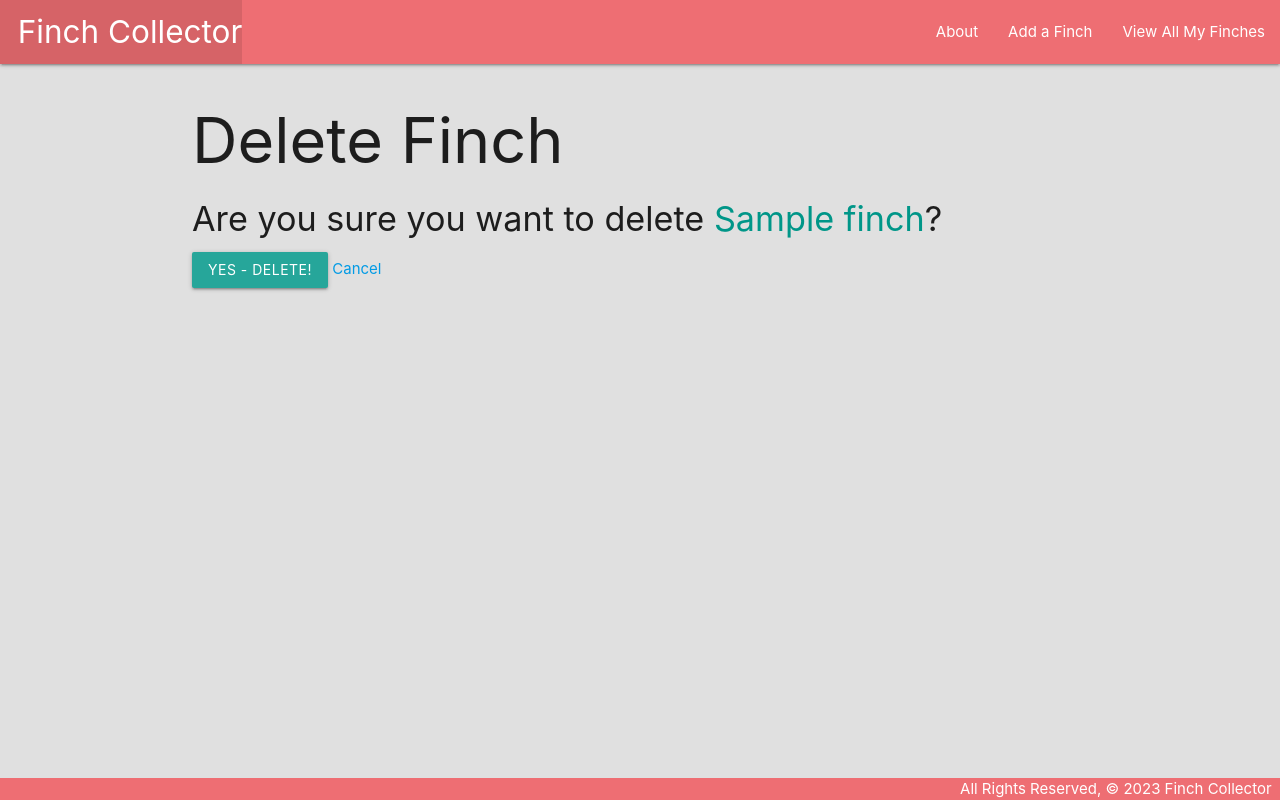
After one commit to tthephas/Finch-Collector-Deliverable-SEI, a Django app: page /finches/1/delete/ in a window 1280 px wide. The commit adds this page. Run offline with Django 4.2, Linux system fonts and the light colour scheme; tables that the repository leaves empty hold one stand-in row (values such as "Sample post").

Commit message:
delete done

```diff
--- a/main_app/static/css/style.css
+++ b/main_app/static/css/style.css
@@ -2,7 +2,7 @@ body {
     display: flex;
     min-height: 100vh;
     flex-direction: column;
-    background-color: rgb(195, 194, 194);
+    background-color: rgb(224, 224, 224);
 }
 
 .card {
--- a/main_app/templates/base.html
+++ b/main_app/templates/base.html
@@ -18,7 +18,7 @@
         </ul>
         <ul class="right">
           <li><a href="{% url 'about' %}">About</a></li>
-          li><a href="{% url 'finches_create' %}">Add a Finch</a></li>
+          <li><a href="{% url 'finches_create' %}">Add a Finch</a></li>
           <li><a href="{% url 'index' %}">View All My Finches</a></li>
         </ul>
       </div>
--- a/main_app/templates/finches/detail.html
+++ b/main_app/templates/finches/detail.html
@@ -14,6 +14,10 @@
             <p>Age: Baby</p>
             {% endif %}
         </div>
+        <div class="card-action">
+            <a href="{% url 'finches_update' finch.id %}">Edit</a>
+            <a href="{% url 'finches_delete' finch.id %}">Delete</a>
+          </div>
     </div>
 
 {% endblock %}
--- /dev/null
+++ b/main_app/templates/main_app/finch_confirm_delete.html
@@ -0,0 +1,13 @@
+{% extends 'base.html' %}
+
+{% block content %}
+  <h1>Delete Finch</h1>
+
+  <h4>Are you sure you want to delete <span class="teal-text">{{ object.name }}</span>?</h4>
+
+  <form action="" method="POST">
+    {% csrf_token %}
+    <input type="submit" value="Yes - Delete!" class="btn">
+    <a href="{% url 'detail' finch.id %}">Cancel</a>
+  </form>
+{% endblock %}
--- a/main_app/urls.py
+++ b/main_app/urls.py
@@ -6,6 +6,8 @@ urlpatterns = [
     path('about/', views.about, name='about'),
     path('finches/', views.finches_index, name='index'),
     path('finches/create/', views.FinchCreate.as_view(), name='finches_create'),
+    path('finches/<int:pk>/update/', views.FinchUpdate.as_view(), name='finches_update'),
+    path('finches/<int:pk>/delete/', views.FinchDelete.as_view(), name='finches_delete'),
     path('finches/<int:finch_id>/', views.finches_detail, name='detail'),
 
 ]
--- a/main_app/views.py
+++ b/main_app/views.py
@@ -1,5 +1,5 @@
 from django.shortcuts import render
-from django.views.generic.edit import CreateView
+from django.views.generic.edit import CreateView, UpdateView, DeleteView
 
 from .models import Finch
 
@@ -33,3 +33,12 @@ def finches_detail(request, finch_id):
 class FinchCreate(CreateView):
   model = Finch
   fields = '__all__'
+
+class FinchUpdate(UpdateView):
+  model = Finch
+
+  fields = ['color', 'description', 'age']
+
+class FinchDelete(DeleteView):
+  model = Finch
+  success_url = '/finches'
```
Also changed, not shown: main_app/templates/main_app/finch_form.html (+6 -1 lines).
